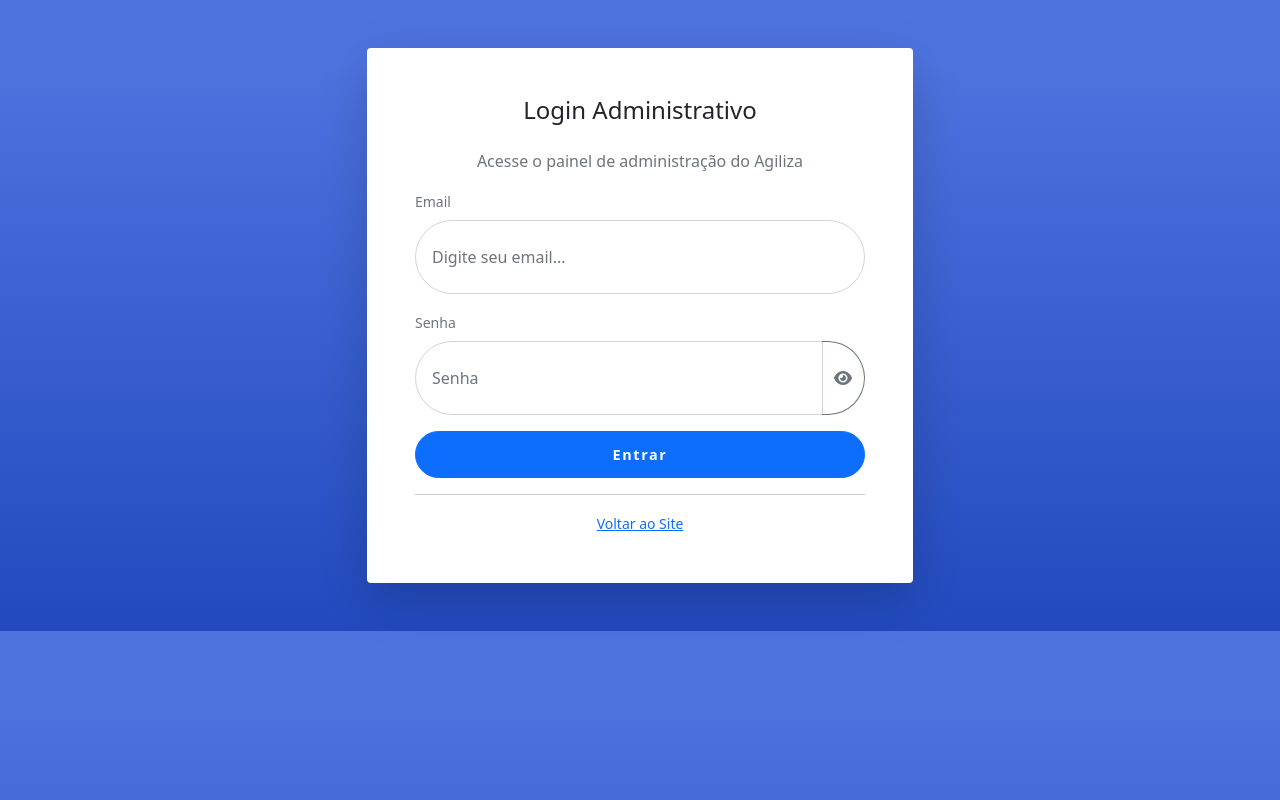
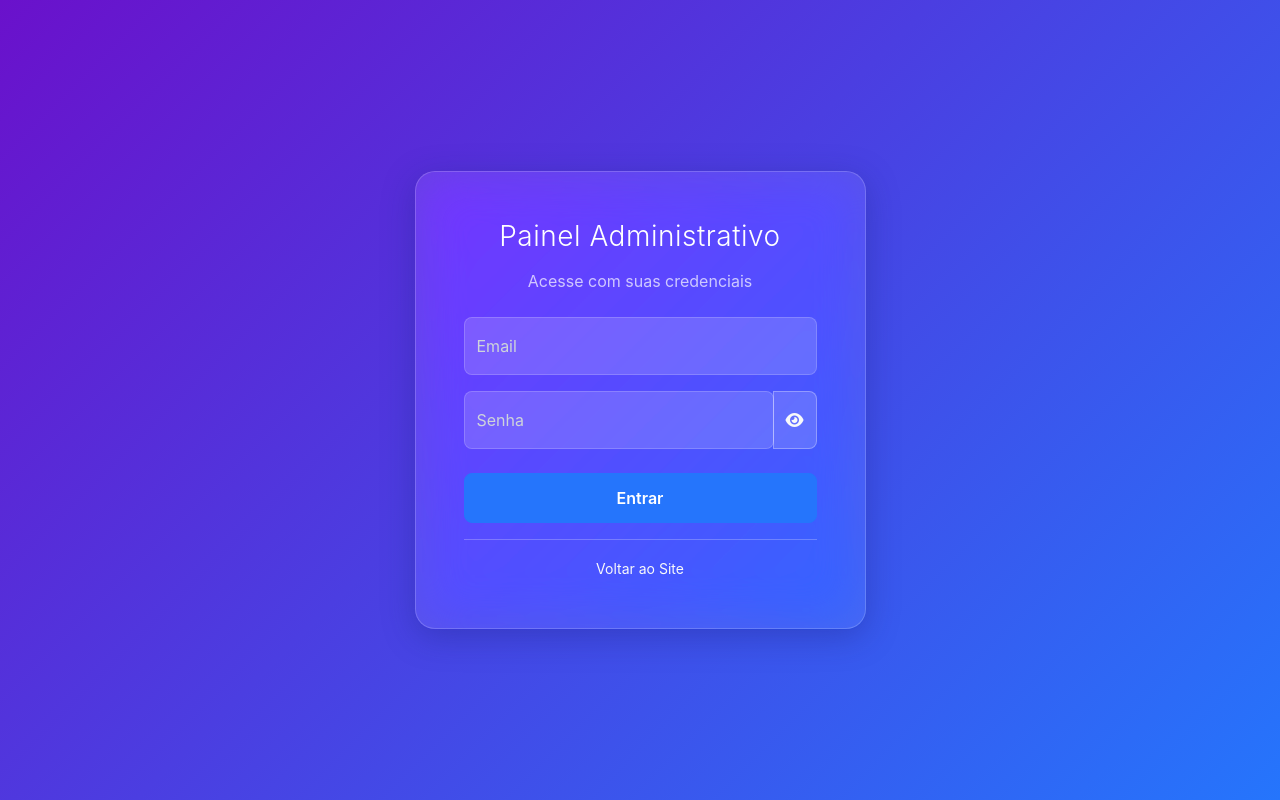
Before and after one commit to SrClauss/agapp, a Python web app: template backend/templates/admin/login.html in a window 1280 px wide. Run offline with Jinja, Linux system fonts and the light colour scheme; the template is opened without the code that fills it, so the values that code supplies are empty.

Commit message:
feat(admin): Redesign admin login page with glassmorphism UI
- Replaces the old Bootstrap-based design with a modern glassmorphism effect.
- Implements a new background, transparent card, and updated form controls.
- Uses Bootstrap 5 floating labels for a better user experience, inspired by Material Design.
- The form's functionality (AJAX submission, password toggle) remains unchanged.

```diff
--- a/backend/templates/admin/login.html
+++ b/backend/templates/admin/login.html
@@ -6,59 +6,156 @@
     <title>Login Administrativo - Agiliza</title>
     <link href="https://cdn.jsdelivr.net/npm/bootstrap@5.1.3/dist/css/bootstrap.min.css" rel="stylesheet">
     <link href="https://cdnjs.cloudflare.com/ajax/libs/font-awesome/6.0.0/css/all.min.css" rel="stylesheet">
+    <style>
+        :root {
+            --primary-color: #6a11cb;
+            --secondary-color: #2575fc;
+            --input-bg-color: rgba(255, 255, 255, 0.15);
+            --input-border-color: rgba(255, 255, 255, 0.3);
+            --text-color: #f8f9fa;
+        }
+
+        body {
+            background: linear-gradient(135deg, var(--primary-color), var(--secondary-color));
+            background-size: cover;
+            min-height: 100vh;
+            display: flex;
+            align-items: center;
+            justify-content: center;
+            font-family: 'Inter', 'Segoe UI', 'Roboto', 'Helvetica Neue', sans-serif;
+        }
+
+        .glass-card {
+            background: rgba(255, 255, 255, 0.1);
+            backdrop-filter: blur(25px) saturate(180%);
+            -webkit-backdrop-filter: blur(25px) saturate(180%);
+            border-radius: 20px;
+            border: 1px solid rgba(255, 255, 255, 0.18);
+            box-shadow: 0 8px 32px 0 rgba(31, 38, 135, 0.37);
+            color: var(--text-color);
+        }
+
+        .form-floating label {
+            color: #ced4da;
+        }
+
+        .form-control {
+            background-color: var(--input-bg-color) !important;
+            border: 1px solid var(--input-border-color) !important;
+            color: var(--text-color) !important;
+            border-radius: 0.5rem;
+        }
+
+        .form-control:focus {
+            box-shadow: 0 0 0 0.25rem rgba(37, 117, 252, 0.25);
+        }
+
+        .form-control::placeholder {
+            color: rgba(255, 255, 255, 0.5);
+        }
+
+        .btn-primary {
+            background: var(--secondary-color);
+            border-color: var(--secondary-color);
+            border-radius: 0.5rem;
+            padding: 0.75rem;
+            font-weight: 600;
+            transition: all 0.3s ease;
+        }
+
+        .btn-primary:hover, .btn-primary:focus {
+            background: linear-gradient(135deg, var(--secondary-color), var(--primary-color));
+            box-shadow: 0 4px 15px rgba(0, 0, 0, 0.2);
+            transform: translateY(-2px);
+        }
+
+        .input-group .btn {
+            background-color: var(--input-bg-color);
+            border: 1px solid var(--input-border-color);
+            color: var(--text-color);
+        }
+
+        .input-group .btn:hover {
+            background-color: rgba(255, 255, 255, 0.25);
+        }
+
+        .card-title {
+            font-weight: 300;
+            letter-spacing: 0.5px;
+        }
+
+        .text-muted {
+            color: rgba(255, 255, 255, 0.7) !important;
+        }
+
+        .alert-danger {
+            background-color: rgba(220, 53, 69, 0.5);
+            border-color: rgba(220, 53, 69, 0.7);
+            color: white;
+        }
+
+        a.small {
+            color: var(--text-color);
+            text-decoration: none;
+            transition: opacity 0.2s;
+        }
+        a.small:hover {
+            opacity: 0.8;
+            text-decoration: underline;
+        }
+    </style>
 </head>
-<body class="bg-gradient-primary">
+<body>
     <div class="container">
         <div class="row justify-content-center">
-            <div class="col-xl-6 col-lg-7 col-md-9">
-                <div class="card o-hidden border-0 shadow-lg my-5">
-                    <div class="card-body p-0">
-                        <!-- Nested Row within Card Body -->
-                        <div class="row">
-                            <div class="col-lg-12">
-                                <div class="p-5">
-                                    <div class="text-center">
-                                        <h1 class="h4 text-gray-900 mb-4">Login Administrativo</h1>
-                                        <p class="text-muted">Acesse o painel de administração do Agiliza</p>
+            <div class="col-xl-5 col-lg-6 col-md-8 col-sm-11">
+                <div class="card glass-card my-5">
+                    <div class="card-body p-5">
+                        <div class="text-center mb-4">
+                            <h1 class="card-title h3 text-white mb-3">Painel Administrativo</h1>
+                            <p class="text-muted">Acesse com suas credenciais</p>
                         </div>
 
                         {% if error %}
-                                    <div class="alert alert-danger" role="alert">
+                        <div class="alert alert-danger text-center p-2" role="alert">
                             {{ error }}
                         </div>
                         {% endif %}
 
                         <div id="login-feedback" class="mb-3" style="display:none;"></div>
 
-                                    <form id="admin-login-form" class="user" method="post" action="/system-admin/login">
+                        <form id="admin-login-form" method="post" action="/system-admin/login">
                             <!-- Honeypot field - invisible to humans, visible to bots -->
-                                        <div class="form-group" style="display:none !important; position:absolute; left:-9999px;">
+                            <div style="display:none !important; position:absolute; left:-9999px;">
                                 <label for="website">Website (leave blank)</label>
-                                            <input type="text" class="form-control" id="website" name="website" autocomplete="off">
+                                <input type="text" id="website" name="website" autocomplete="off">
                             </div>
 
-                                        <div class="form-group mb-3">
-                                            <label for="email" class="form-label small text-muted">Email</label>
-                                            <input type="email" class="form-control form-control-user" id="email" name="username" aria-describedby="emailHelp" placeholder="Digite seu email..." required>
+                            <div class="form-floating mb-3">
+                                <input type="email" class="form-control" id="email" name="username" placeholder="Digite seu email..." required>
+                                <label for="email">Email</label>
                             </div>
-                                        <div class="form-group mb-3">
-                                            <label for="password" class="form-label small text-muted">Senha</label>
-                                            <div class="input-group">
-                                                <input type="password" class="form-control form-control-user" id="password" name="password" placeholder="Senha" required>
-                                                <button class="btn btn-outline-secondary" type="button" id="toggle-password">
+
+                            <div class="input-group mb-3">
+                                <div class="form-floating" style="flex: 1;">
+                                    <input type="password" class="form-control" id="password" name="password" placeholder="Senha" required>
+                                    <label for="password">Senha</label>
+                                </div>
+                                <button class="btn" type="button" id="toggle-password" style="border-radius: 0 0.5rem 0.5rem 0;">
                                     <i class="fas fa-eye" id="password-icon"></i>
                                 </button>
                             </div>
-                                        </div>
-                                        <div class="d-grid">
-                                            <button id="login-btn" type="submit" class="btn btn-primary btn-user">
+
+                            <div class="d-grid mt-4">
+                                <button id="login-btn" type="submit" class="btn btn-primary btn-block">
                                     <span id="login-btn-text">Entrar</span>
                                     <span id="login-spinner" class="spinner-border spinner-border-sm ms-2" role="status" aria-hidden="true" style="display:none;"></span>
                                 </button>
                             </div>
                         </form>
 
-                                    <hr>
+                        <hr style="border-top: 1px solid rgba(255,255,255,0.2);">
+
                         <div class="text-center">
                             <a class="small" href="/">Voltar ao Site</a>
                         </div>
@@ -67,43 +164,6 @@
             </div>
         </div>
     </div>
-            </div>
-        </div>
-    </div>
-
-    <style>
-    .bg-gradient-primary {
-        background: linear-gradient(180deg, #4e73df 10%, #224abe 100%);
-    }
-
-    .btn-user {
-        padding: 0.75rem 1rem;
-        border-radius: 10rem;
-        font-size: 0.9rem;
-        font-weight: 600;
-        letter-spacing: 0.1rem;
-    }
-
-    .form-control-user {
-        border-radius: 10rem;
-        padding: 1.5rem 1rem;
-        border: 1px solid #d1d3e2;
-    }
-
-    .form-control-user:focus {
-        border-color: #bac8f3;
-        box-shadow: 0 0 0 0.2rem rgba(78, 115, 223, 0.25);
-    }
-
-    .input-group .btn {
-        border-radius: 0 10rem 10rem 0;
-        border-left: none;
-    }
-
-    .input-group .form-control-user {
-        border-radius: 10rem 0 0 10rem;
-    }
-    </style>
 
     <script src="https://cdn.jsdelivr.net/npm/bootstrap@5.1.3/dist/js/bootstrap.bundle.min.js"></script>
     <script>
@@ -116,9 +176,9 @@
 
         function showMessage(message, type='danger'){
             feedback.style.display = 'block';
-            feedback.innerHTML = `<div class="alert alert-${type} d-flex align-items-center" role="alert"><div class="me-2">` +
+            feedback.innerHTML = `<div class="alert alert-${type} d-flex align-items-center p-2" role="alert"><div class="me-2">` +
                 (type === 'success' ? '<i class="fas fa-check-circle"></i>' : '<i class="fas fa-exclamation-triangle"></i>') +
-                `</div><div>${message}</div></div>`;
+                `</div><small>${message}</small></div>`;
         }
 
         form.addEventListener('submit', async function(e){
@@ -146,16 +206,13 @@
                 try{ data = JSON.parse(dataText); } catch(err){ data = null; }
 
                 if(res.ok){
-                    // If JSON response indicates success, show success badge and redirect
                     if(data && data.success){
                         showMessage(data.message || 'Login efetuado com sucesso', 'success');
                         setTimeout(()=> window.location.href = '/system-admin', 900);
                     } else {
-                        // If server returned HTML (redirect) fetch may follow; just redirect client
                         window.location.href = '/system-admin';
                     }
                 } else {
-                    // Try to extract message
                     let msg = 'Erro ao autenticar';
                     if(data && data.detail) msg = data.detail;
                     else if(data && data.message) msg = data.message;
@@ -179,7 +236,6 @@
             const type = passwordInput.getAttribute('type') === 'password' ? 'text' : 'password';
             passwordInput.setAttribute('type', type);
 
-            // Toggle icon
             if (type === 'password') {
                 passwordIcon.className = 'fas fa-eye';
                 togglePasswordBtn.setAttribute('aria-label', 'Mostrar senha');
```
Lines whose indentation alone changed are shown as unchanged.
